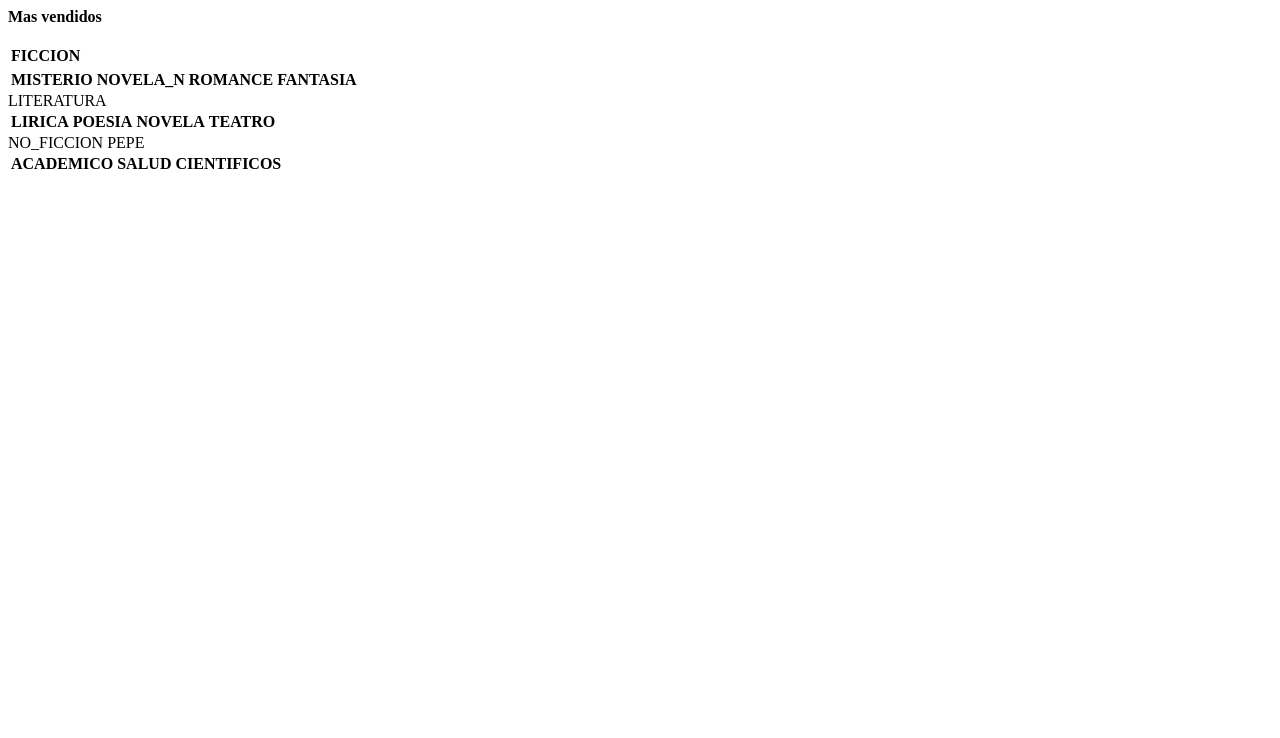
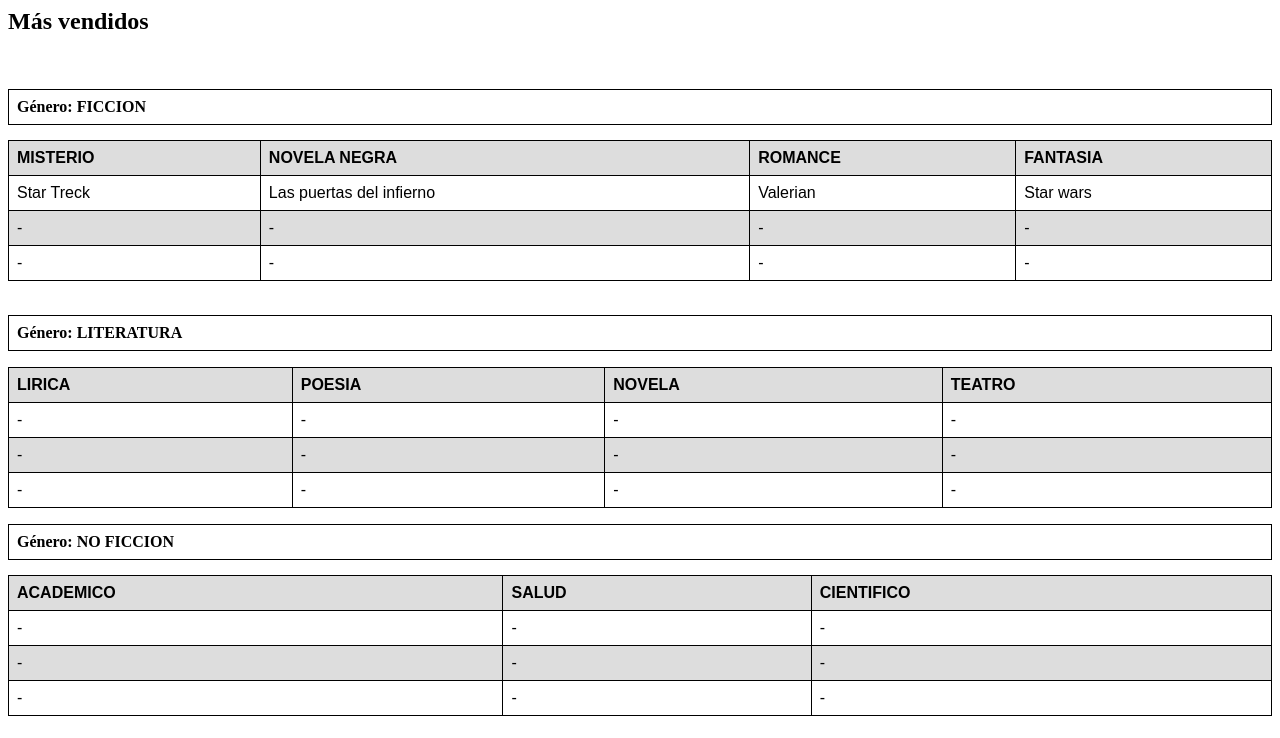
Before and after one commit to victoriamr210/sipc_web, a plain HTML site: page index.html in a window 1280 px wide. Drawn offline with Linux system fonts and the light colour scheme.

Commit message:
Estructura básica arreglada(?)

```diff
--- a/index.html
+++ b/index.html
@@ -1,4 +1,126 @@
-<HTML>
+<html>
+    <head>
+        <style>
+            table {
+                font-family: arial, sans-serif;
+                border-collapse: collapse;
+                width: 100%;
+            }
+
+            td, th {
+                border: 1px solid black;
+                text-align: left;
+                padding: 8px;
+            }
+
+            p {
+                border: 1px solid black;
+                text-align: left;
+                font-weight: bold;
+                padding: 8px;
+            }
+
+            tr:nth-child(even) {
+                background-color: #dddddd;
+            }
+        </style>
+    </head>
+    <body>
+        <h2>Más vendidos</h2>
+        <br>
+        <table>
+            <tr>
+                <P>Género: FICCION</P>
+            </tr>
+            <tr>
+                <th>MISTERIO</th>
+                <th>NOVELA NEGRA</th>
+                <th>ROMANCE</th>
+                <th>FANTASIA</th>
+            </tr>
+            <tr>
+                <td>Star Treck</td>
+                <td>Las puertas del infierno</td>
+                <td>Valerian</td>
+                <td>Star wars</td>
+            </tr>
+            <tr>
+                <td>-</td>
+                <td>-</td>
+                <td>-</td>
+                <td>-</td>
+            </tr>
+            <tr>
+                <td>-</td>
+                <td>-</td>
+                <td>-</td>
+                <td>-</td>
+            </tr>
+        </table>
+
+        <br>
+        <table>
+            <tr>
+                <p>Género: LITERATURA</p>
+            </tr>
+            <tr>
+                <th>LIRICA</th>
+                <th>POESIA</th>
+                <th>NOVELA</th>
+                <th>TEATRO</th>
+            </tr>
+            <tr>
+                <td>-</td>
+                <td>-</td>
+                <td>-</td>
+                <td>-</td>
+            </tr>
+            <tr>
+                <td>-</td>
+                <td>-</td>
+                <td>-</td>
+                <td>-</td>
+            </tr>
+            <tr>
+                <td>-</td>
+                <td>-</td>
+                <td>-</td>
+                <td>-</td>
+            </tr>
+        </table>
+
+        <table>
+            <tr>
+                <p>Género: NO FICCION</p>
+            </tr>
+            <tr>
+                <th>ACADEMICO</th>
+                <th>SALUD</th>
+                <th>CIENTIFICO</th>
+            </tr>
+            <tr>
+                <td>-</td>
+                <td>-</td>
+                <td>-</td>
+            </tr>
+            <tr>
+                <td>-</td>
+                <td>-</td>
+                <td>-</td>
+            </tr>
+            <tr>
+                <td>-</td>
+                <td>-</td>
+                <td>-</td>
+            </tr>
+        </table>
+
+    </body>
+</html>
+
+
+
+<!-- <HTML>
 <BODY>
     <B> Mas vendidos </B>
     <BR>
@@ -15,7 +137,9 @@
             <TH>FANTASIA</TH>
         <T> </T>
         </TABLE>
+        <T> </T>
             <TH>LITERATURA</TH>
+        <T> </T>
         <TABLE>
             <TH>LIRICA</TH>
         <T> </T>
@@ -31,10 +155,10 @@
             <TH>ACADEMICO</TH>
         <T> </T>
             <TH>SALUD</TH>
-<T>PEPE</T>
+        <T> </T>
             <TH>CIENTIFICOS</TH>
         <T> </T>
         </TABLE>
     </TABLE>
 </BODY>
-</HTML>
+</HTML> -->
```
Also changed, not shown: estructura.xml (+4 -4 lines). Lines whose indentation alone changed are shown as unchanged.
